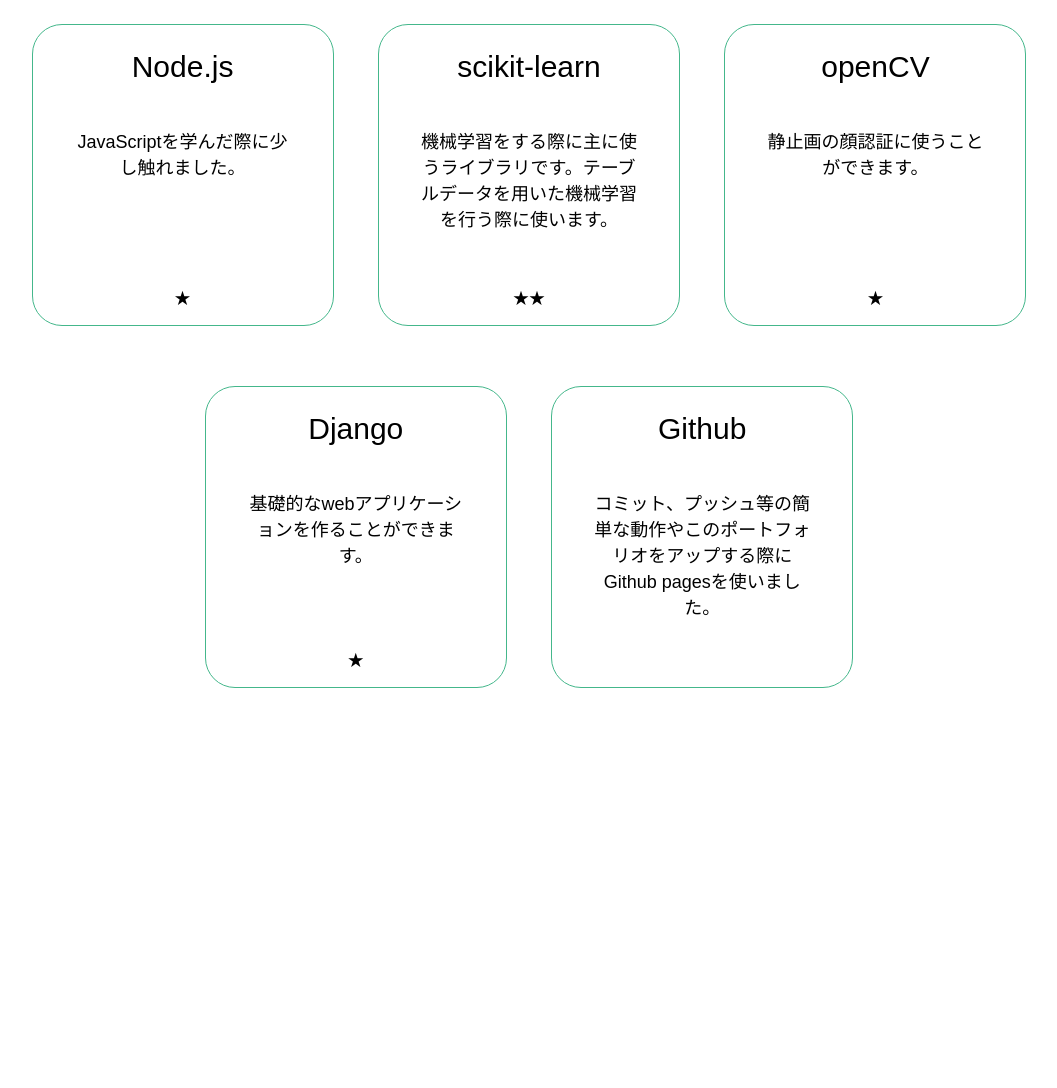
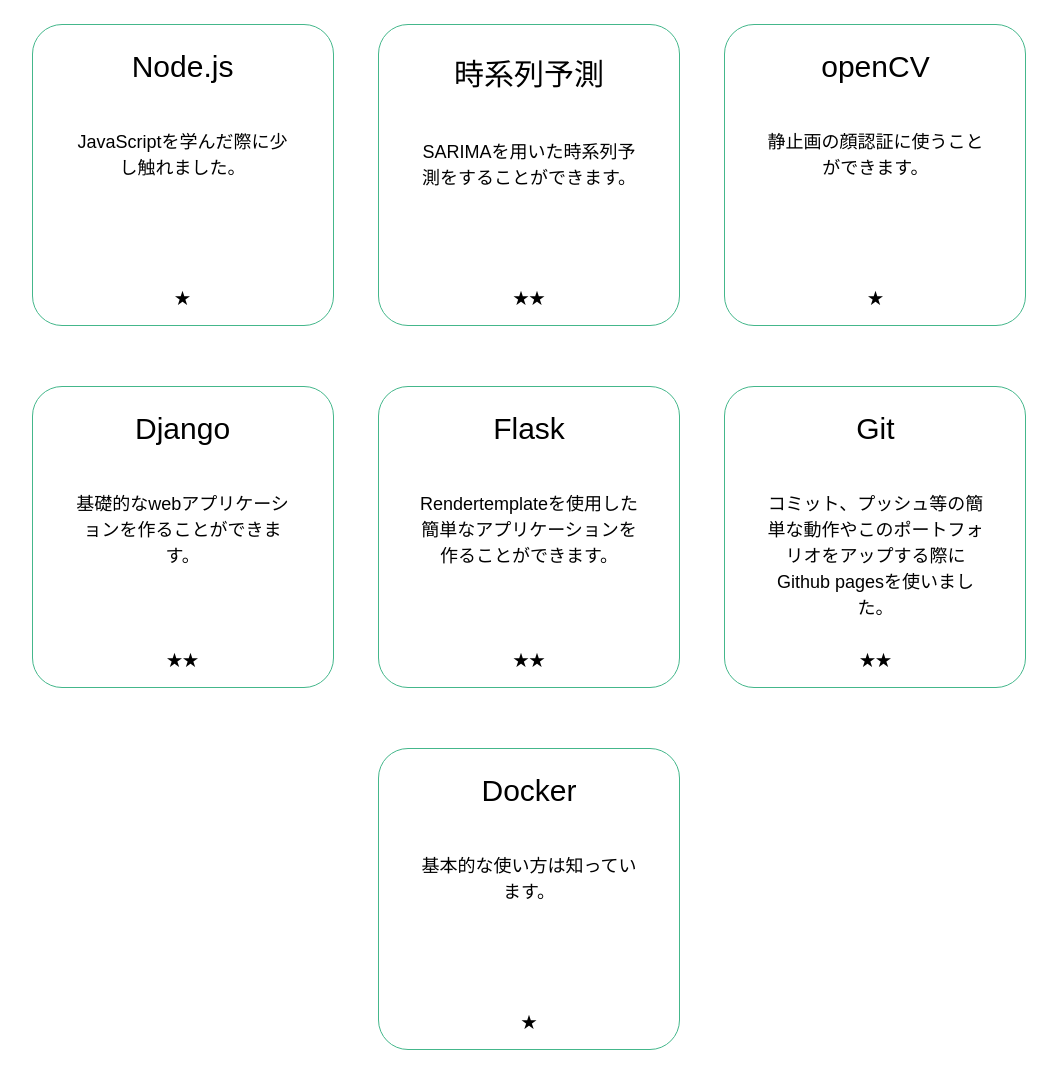
Before and after one commit to Deku17ans/Deku17ans.github.io, a plain HTML site: page skills/index.html in a window 1280 px wide. Shown: the part 200-1288 px from the top of the page, without its empty margins (119-1176 px from the left). Drawn offline with Linux system fonts and the light colour scheme.

Commit message:
added some sections to skills page

```diff
--- a/skills/index.html
+++ b/skills/index.html
@@ -25,8 +25,8 @@
           <p>★</p>
         </section>
         <section>
-          <h2>scikit-learn</h2>
-          <h3>機械学習をする際に主に使うライブラリです。テーブルデータを用いた機械学習を行う際に使います。</h3>
+          <h2>時系列予測</h2>
+          <h3>SARIMAを用いた時系列予測をすることができます。</h3>
           <p>★★</p>
         </section>
         <section>
@@ -37,13 +37,23 @@
         <section>
           <h2>Django</h2>
           <h3>基礎的なwebアプリケーションを作ることができます。</h3>
+          <p>★★</p>
+        </section>
+        <section>
+          <h2>Flask</h2>
+          <h3>Rendertemplateを使用した簡単なアプリケーションを作ることができます。</h3>
+          <p>★★</p>
+        </section>
+        <section>
+          <h2>Git</h2>
+          <h3>コミット、プッシュ等の簡単な動作やこのポートフォリオをアップする際にGithub pagesを使いました。</h3>
+          <p>★★</p>
+        </section>
+        <section>
+          <h2>Docker</h2>
+          <h3>基本的な使い方は知っています。</h3>
           <p>★</p>
         </section>
-        <section>
-          <h2>Github</h2>
-          <h3>コミット、プッシュ等の簡単な動作やこのポートフォリオをアップする際にGithub pagesを使いました。</h3>
-        </section>
-
       </div>
     </main>
   </body>
```
